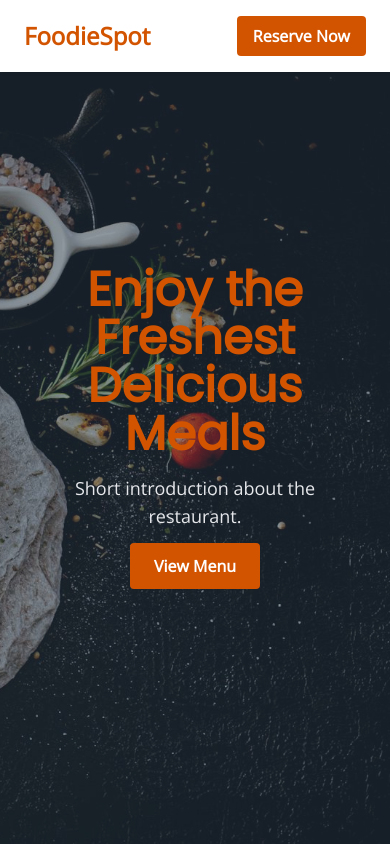
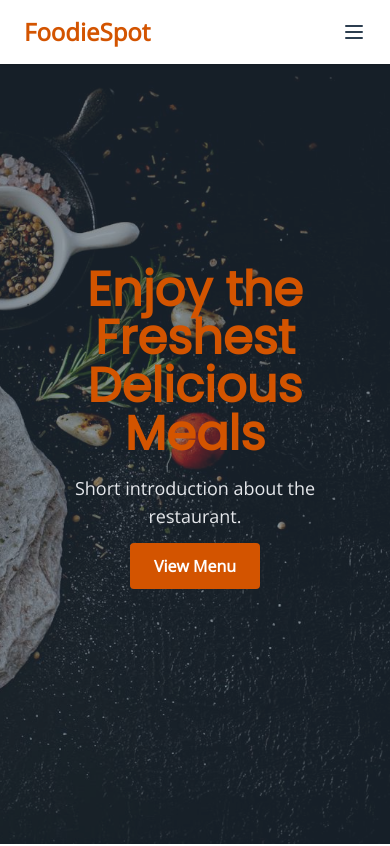
Before and after one commit to Mo-Ali04/mo-ali04.github.io, a plain HTML site: page index.html in a window 390 px wide. Shown: the top 846 px of the page. Drawn offline with nearby package versions, Linux system fonts and the light colour scheme.

Commit message:
Update index.html
Added Hamburger Menu for mobile

```diff
--- a/index.html
+++ b/index.html
@@ -19,13 +19,34 @@
     <header id="header" class="fixed top-0 left-0 w-full z-50 bg-white transition duration-300 shadow">
         <div class="max-w-7xl mx-auto flex items-center justify-between px-6 py-4">
             <div class="text-2xl font-bold text-[#D35400]">FoodieSpot</div>
-            <nav class="hidden md:flex space-x-6 text-[#333333] font-medium">
-                <a href="#home" class="hover:text-[#D35400] transition transform">Home</a>
-                <a href="#menu" class="hover:text-[#D35400] transition transform">Menu</a>
-                <a href="#offers" class="hover:text-[#D35400] transition transform">Offers</a>
-                <a href="#contact" class="hover:text-[#D35400] transition transform">Contact</a>
+
+            <!-- Hamburger Button for mobile -->
+            <button id="menu-toggle" class="md:hidden text-[#2C3E50] focus:outline-none">
+                <svg class="w-6 h-6" fill="none" stroke="currentColor" viewBox="0 0 24 24">
+                    <path stroke-linecap="round" stroke-linejoin="round" stroke-width="2"
+                    d="M4 6h16M4 12h16M4 18h16"/>
+                </svg>
+            </button>
+
+            <!-- Desktop Menu -->
+            <nav class="hidden md:flex space-x-6 items-center">
+                <a href="#home" class="text-[#333333] hover:text-[#D35400]">Home</a>
+                <a href="#menu" class="text-[#333333] hover:text-[#D35400]">Menu</a>
+                <a href="#offers" class="text-[#333333] hover:text-[#D35400]">Offers</a>
+                <a href="#contact" class="text-[#333333] hover:text-[#D35400]">Contact</a>
+                <a href="#reservation" class="bg-[#D35400] text-white px-4 py-2 rounded hover:bg-[#e04c00] font-semibold">Reserve Now</a>
             </nav>
-            <a href="#reservation" class="bg-[#D35400] text-white px-4 py-2 rounded hover:bg-[#e04c00] font-semibold transition transform hover:scale-105 hover:shadow-lg">Reserve Now</a>
+        </div>
+
+        <!-- Mobile Dropdown Menu -->
+        <div id="mobile-menu" class="md:hidden bg-white shadow-lg transition-all duration-300 overflow-hidden max-h-0">
+            <div class="flex flex-col px-6 py-4 space-y-2">
+                <a href="#home" class="text-[#333333] hover:text-[#D35400]">Home</a>
+                <a href="#menu" class="text-[#333333] hover:text-[#D35400]">Menu</a>
+                <a href="#offers" class="text-[#333333] hover:text-[#D35400]">Offers</a>
+                <a href="#contact" class="text-[#333333] hover:text-[#D35400]">Contact</a>
+                <a href="#reservation" class="bg-[#D35400] text-white px-4 py-2 rounded hover:bg-[#e04c00] font-semibold text-center">Reserve Now</a>
+            </div>
         </div>
     </header>
 
@@ -292,4 +313,5 @@
     </footer>
 
     <script src="assets/script.js"></script>
+
 </body>
```
